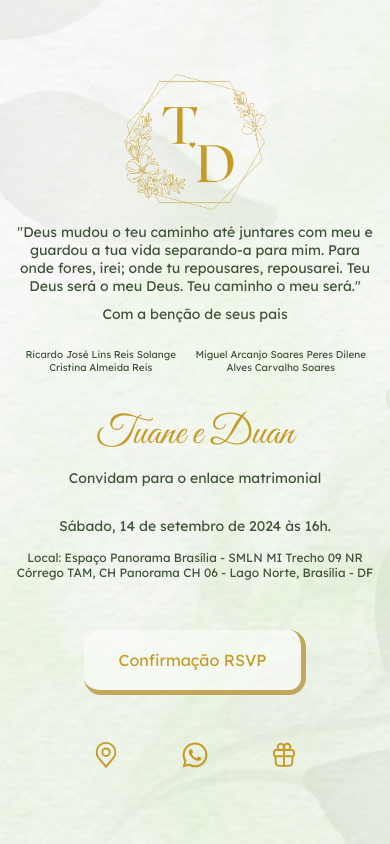
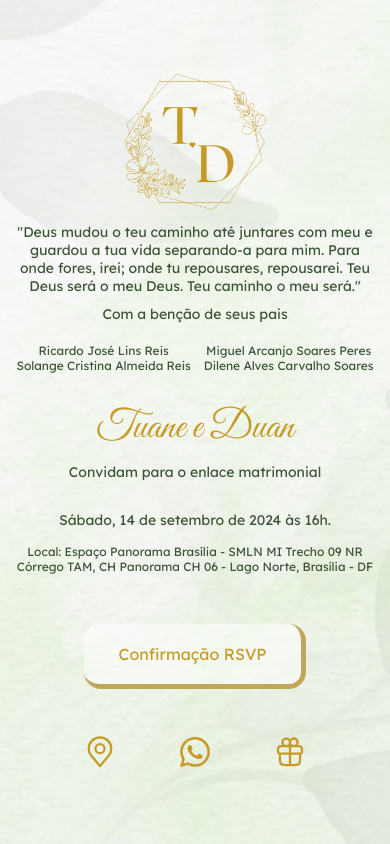
Before and after one commit to RafaeltiMoreira/t_e_d, a website built with Vite: page index.html in a window 390 px wide. Built offline with nearby package versions, Linux system fonts and the light colour scheme.

Commit message:
Update styles

```diff
--- a/index.html
+++ b/index.html
@@ -28,8 +28,14 @@
       <h2 class="card-header__description"></h2>
       <p class="card-header__text1"></p>
       <div class="card-header__parents">
+        <div class="card-header__space">
         <p class="card-header__text2"></p>
+        <p class="card-header__text5"></p>
+      </div>
+      <div class="card-header__space">
         <p class="card-header__text3"></p>
+        <p class="card-header__text6"></p>
+      </div>
       </div>
       <h1 class="card-header__name" data-aos="fade-down" data-aos-duration="500"></h1>
       <p class="card-header__text4" data-aos="fade-left" data-aos-duration="1000"></p>
--- a/logo.json
+++ b/logo.json
@@ -6,9 +6,11 @@
     "textData": "Sábado, 14 de setembro de 2024 às 16h.",
     "text": "Local: Espaço Panorama Brasília - SMLN MI Trecho 09 NR Córrego TAM, CH Panorama CH 06 - Lago Norte, Brasília - DF",
     "text1": "Com a benção de seus pais",
-    "text2": "Ricardo José Lins Reis\nSolange Cristina Almeida Reis",
-    "text3": "Miguel Arcanjo Soares Peres\nDilene Alves Carvalho Soares",
+    "text2": "Ricardo José Lins Reis",
+    "text3": "Miguel Arcanjo Soares Peres",
     "text4": "Convidam para o enlace matrimonial",
+    "text5": "Solange Cristina Almeida Reis",
+    "text6": "Dilene Alves Carvalho Soares",
 
     "links": [
       {
--- a/main.js
+++ b/main.js
@@ -13,6 +13,8 @@ window.onload = function () {
   const text2 = document.querySelector(".card-header__text2");
   const text3 = document.querySelector(".card-header__text3");
   const text4 = document.querySelector(".card-header__text4");
+  const text5 = document.querySelector(".card-header__text5");
+  const text6 = document.querySelector(".card-header__text6");
 
   const linksList = document.querySelector(".card__links");
   const socialLinks = document.querySelector(".card__social-links");
@@ -30,6 +32,8 @@ window.onload = function () {
   text2.textContent = logoData.text2;
   text3.textContent = logoData.text3;
   text4.textContent = logoData.text4;
+  text5.textContent = logoData.text5;
+  text6.textContent = logoData.text6;
 
   logoData.links.forEach((link) => {
     const li = document.createElement("li");
@@ -53,6 +57,8 @@ window.onload = function () {
     a.href = socialLink.href;
     a.target = "_blank";
     a.rel = "noopener noreferrer";
+    img.target = "_blank";
+    img.rel = "noopener noreferrer";
 
     a.appendChild(img);
     li.appendChild(a);
--- a/style.css
+++ b/style.css
@@ -90,13 +90,19 @@
 }
 
 .card-header__text2 {
-  padding: 5px 0 5px 5px;
-  font-size: 0.938rem;
+  font-size: 0.875rem;
+}
+
+.card-header__text5 {
+    font-size: 0.875rem;
 }
 
 .card-header__text3 {
-  padding: 5px 5px 5px 0;
-  font-size: 0.938rem;
+  font-size: 0.875rem;
+}
+
+.card-header__text6 {
+    font-size: 0.875rem;
 }
 
 .card-header__text4 {
@@ -108,6 +114,13 @@
   color: var(--color-text-secondary);
   display: flex;
   flex-direction: row;
+  align-items: center;
+  justify-content: space-around;
+  width: 100%;
+}
+
+.card-header__space {
+  display: inline-block;
 }
 
 .card-header__textData {
@@ -212,13 +225,13 @@
     padding: 5px;
   }
 
-  .card-header__text2, .card-header__text3 {
-    font-size: 0.625rem;
+  .card-header__text2, .card-header__text3, .card-header__text5, .card-header__text6 {
+    font-size: 0.75rem;
   }
 
   .card__social-links img {
-    width: 30px;
-    height: 30px;
+    width: 36px;
+    height: 36px;
   }
 
 }
```
